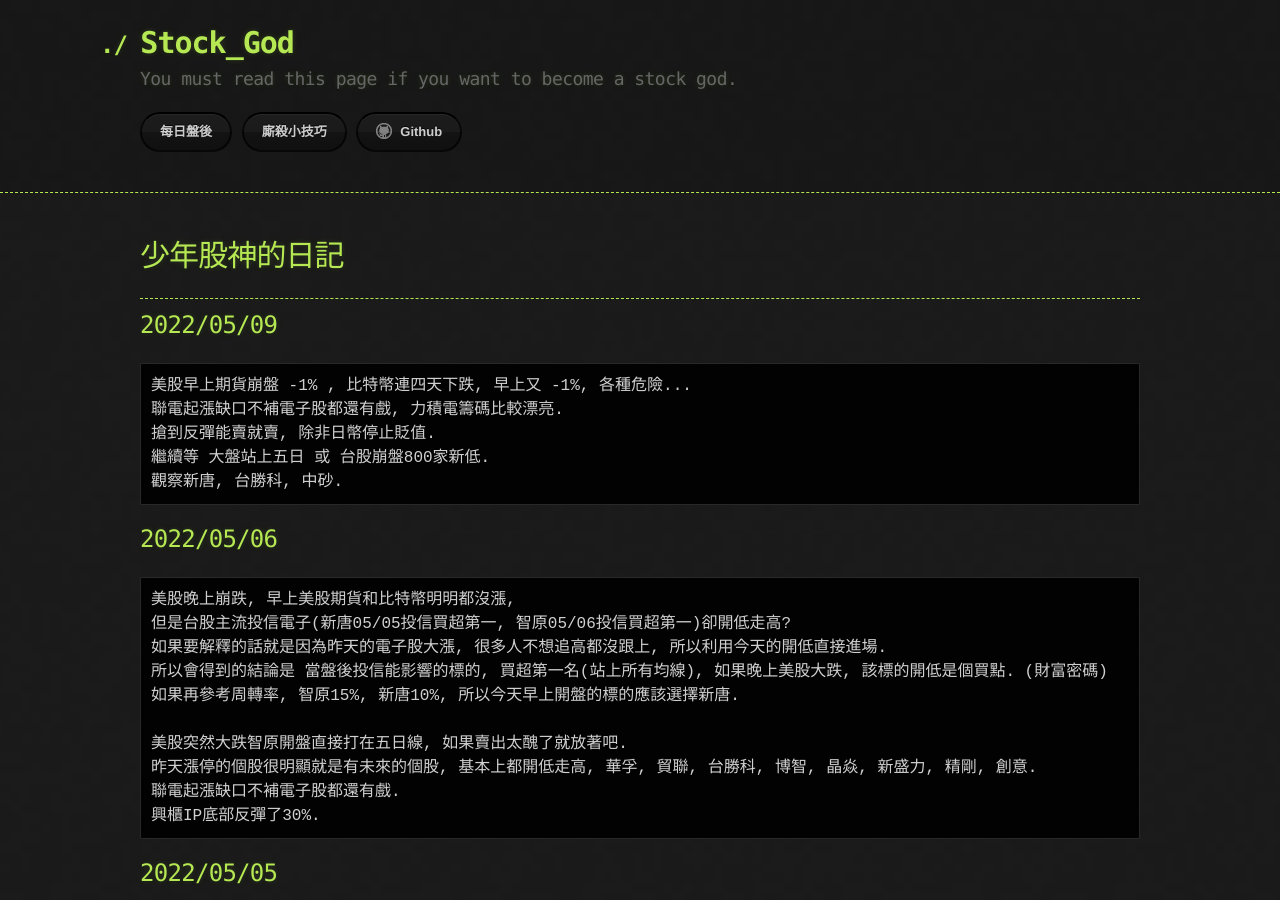
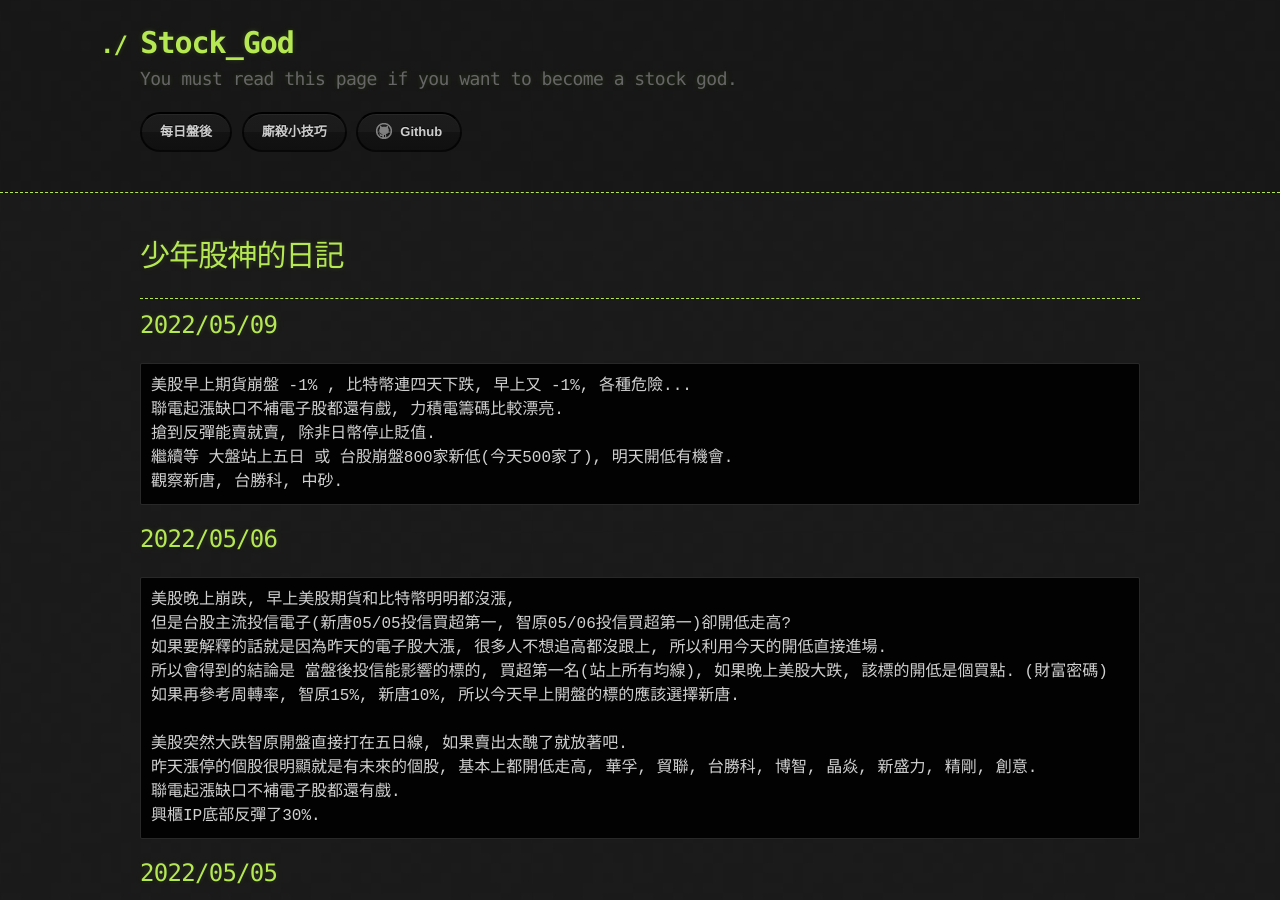
Before and after one commit to lepg5487/Stock_God, a Jekyll site: the page built from index.md, in a window 1280 px wide and 900 px high. Built offline with Jekyll 4.4.1, drawn with Linux system fonts in a browser that asks for light colours; our own code applies the rules of GitHub Pages for plain Markdown files.

Commit message:
Update index.md

````diff
--- a/index.md
+++ b/index.md
@@ -11,7 +11,7 @@ layout: testlayouts
 美股早上期貨崩盤 -1% , 比特幣連四天下跌, 早上又 -1%, 各種危險...
 聯電起漲缺口不補電子股都還有戲, 力積電籌碼比較漂亮.
 搶到反彈能賣就賣, 除非日幣停止貶值.
-繼續等 大盤站上五日 或 台股崩盤800家新低.
+繼續等 大盤站上五日 或 台股崩盤800家新低(今天500家了), 明天開低有機會.
 觀察新唐, 台勝科, 中砂.
 ```
 
````
